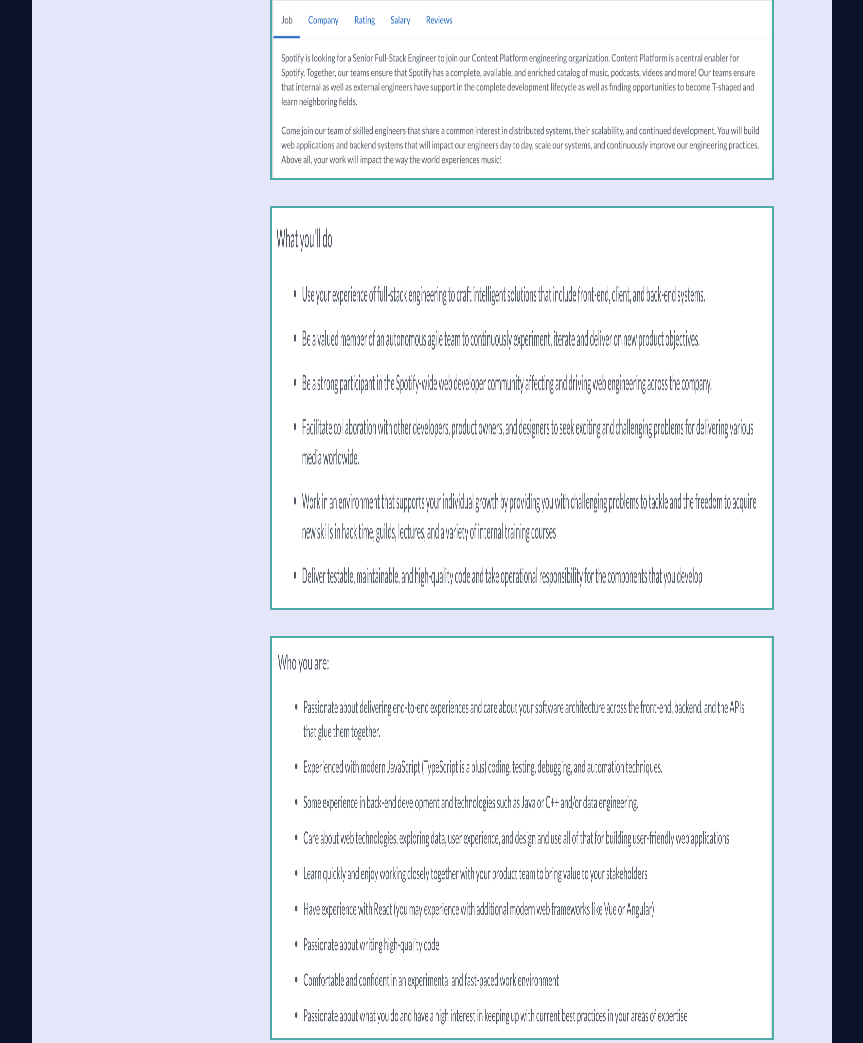
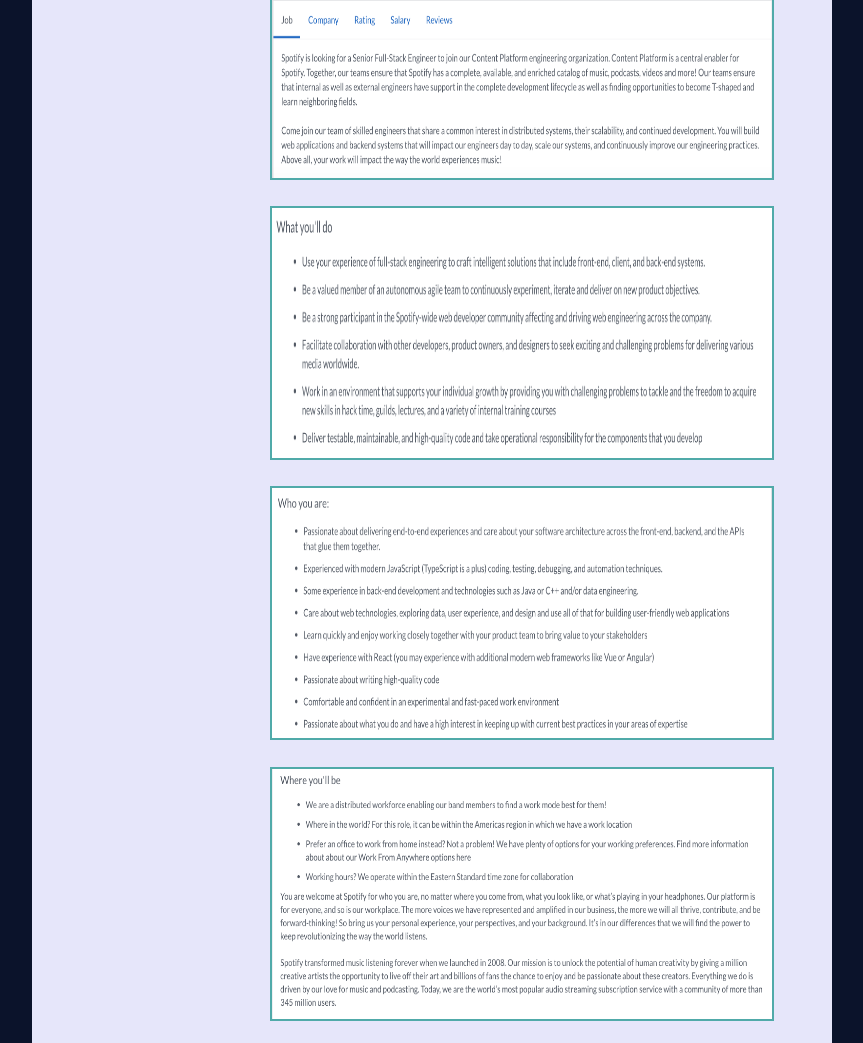
Before and after one commit to mvalpi528/IntroToITAssingment1, a plain HTML site: page index.html in a window 1280 px wide. Shown: the part 2086-3129 px from the top of the page, without its empty margins (208-1071 px from the left). Drawn offline with Linux system fonts and the light colour scheme.

Commit message:
Update index.html

```diff
--- a/index.html
+++ b/index.html
@@ -105,9 +105,9 @@
 				<article>
 					<h2>Senior Full-Stack Engineer - Content platform (Remote Eligible)</h2>
 					<p><img src="SpotifyJobAd(1:4).png" alt="Spotify job ad 1 of 4" width="500" height="400" /></p>
-					<p><img src="SpotifyJobAd(2:4).png" alt="Spotify job ad 2 of 4" width="500" height="400" /></p>
-					<p><img src="SpotifyJobAd(3:4).png" alt="Spotify job ad 3 of 4" width="500" height="400" /></p>
-					<p><img src="SpotifyJobAd(4:4).png" alt="Spotify job ad 4 of 4" width="500" height="400" /></p>
+					<p><img src="SpotifyJobAd(2:4).png" alt="Spotify job ad 2 of 4" width="500" height="250" /></p>
+					<p><img src="SpotifyJobAd(3:4).png" alt="Spotify job ad 3 of 4" width="500" height="250" /></p>
+					<p><img src="SpotifyJobAd(4:4).png" alt="Spotify job ad 4 of 4" width="500" height="250" /></p>
 					<p></p>
 					<h2>Description</h2>
 					<p></p>
```
